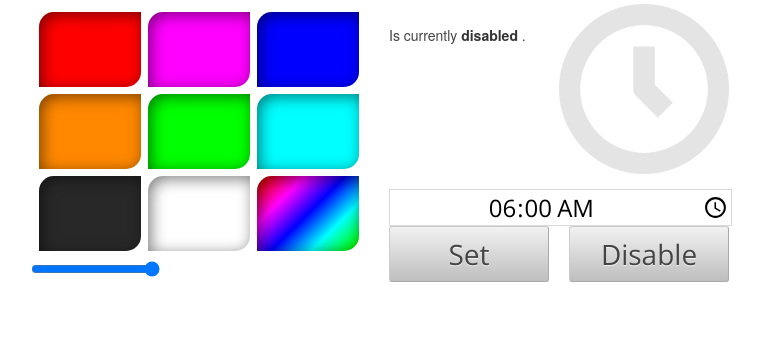
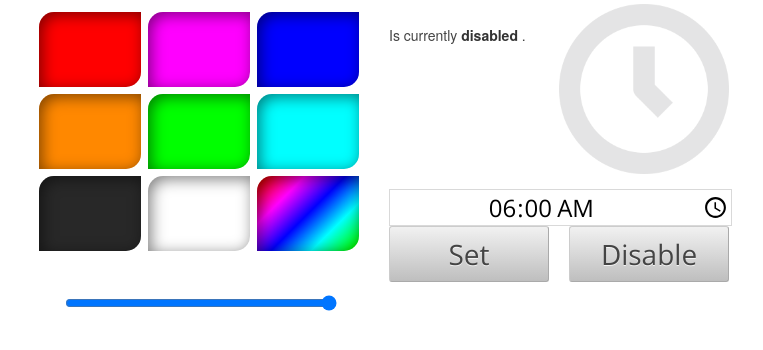
Before and after one commit to fastfieros/sunrise, a Flask app: page / in a window 1280 px wide. Shown: the part 135-485 px from the top of the page, without its empty margins (261-1024 px from the left). Run offline with Flask 2, Linux system fonts and the light colour scheme; some libraries are stand-ins or nearby versions.

Commit message:
clean up

```diff
--- a/server.py
+++ b/server.py
@@ -49,7 +49,7 @@ def setRGB(r,g,b):
     return strip.current()
 
 @app.route('/dimmer')
-def getDimmer(newdim):
+def getDimmer():
     return str(round(strip.dimFactor * 100))
 
 @app.route('/dimmer/<newdim>')
--- a/templates/index.html
+++ b/templates/index.html
@@ -94,7 +94,7 @@
         function(d){
             $("#dimmer").val(d);
         });
-    }, 5000);
+    }, 15000);
 
     </script>
 
@@ -157,9 +157,9 @@
             text-align: center;
         }
 
-        .rangeWrap
-            width: 100%;
-            padding: 15px;
+        .rangeWrap {
+            width: 80%;
+            padding: 10%;
         }
         input[type='range'] {
             width: 100%;
```
Also changed, not shown: sunrise.py (+3 -4 lines).
